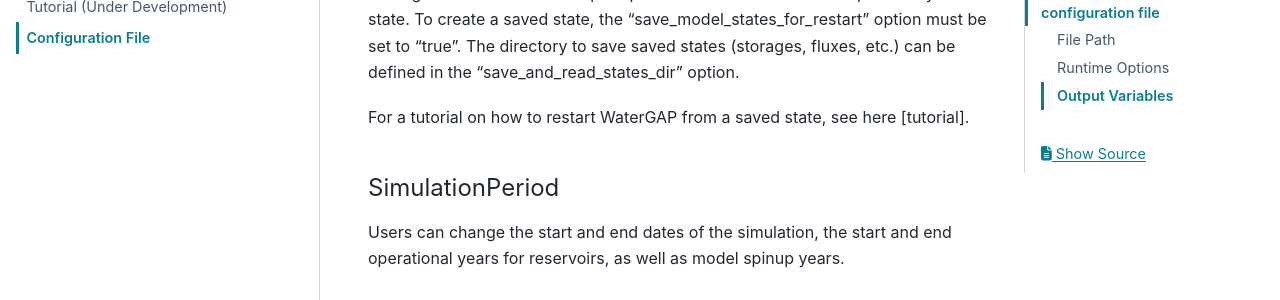
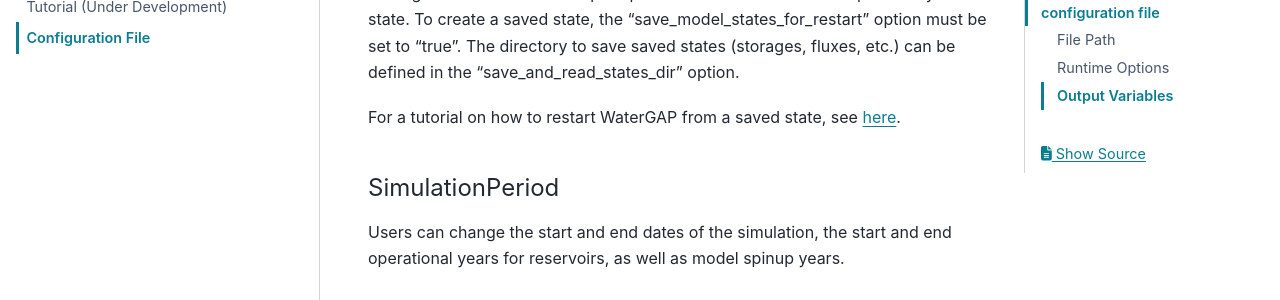
Before and after one commit to HydrologyFrankfurt/ReWaterGAP, a Sphinx documentation site: the page built from docs/user_guide/configuration_file.rst, in a window 1280 px wide and 900 px high, scrolled down 3151 px. Shown: the part 153-453 px from the top of the window. Built offline with Sphinx 7.4.7 and the PyData theme 0.15.4, drawn with Linux system fonts in a browser that asks for light colours; pages that are not in the unit, such as notebooks, are missing from menus.

Commit message:
Update configuration_file.rst

```diff
--- a/docs/user_guide/configuration_file.rst
+++ b/docs/user_guide/configuration_file.rst
@@ -67,7 +67,7 @@
 To create a saved state, the "save_model_states_for_restart" option must be set to "true".
 The directory to save saved states (storages, fluxes, etc.) can be defined in the "save_and_read_states_dir" option.
 
-For a tutorial on how to restart WaterGAP from a saved state, see here [tutorial].
+For a tutorial on how to restart WaterGAP from a saved state, see :ref:`here <restart_from_saved_state>`.
 
 SimulationPeriod
 ++++++++++++++++
```
